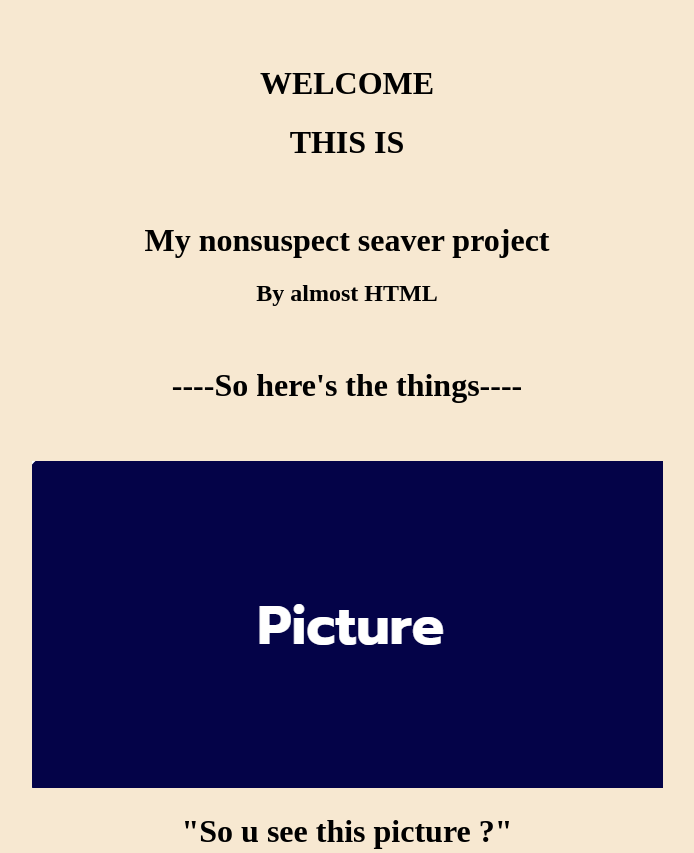
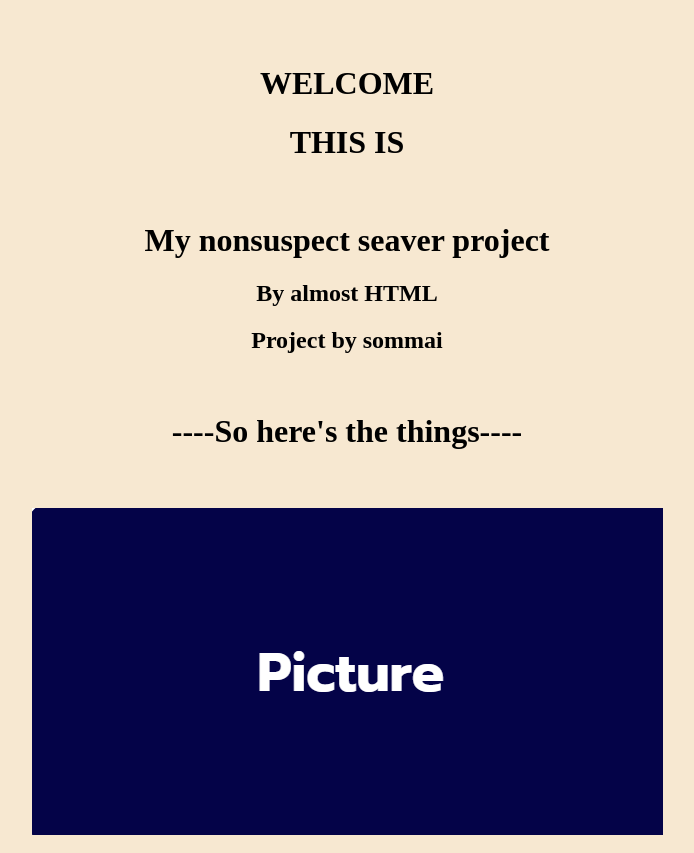
Before and after one commit to Somsrei/hmmmm.io, a plain HTML site: page index.html in a window 1280 px wide. Shown: the top 853 px of the page, without its empty margins (293-987 px from the left). Drawn offline with Linux system fonts and the light colour scheme.

Commit message:
Update index.html
add cr

```diff
--- a/index.html
+++ b/index.html
@@ -17,6 +17,7 @@
     <div>
         <h1>My nonsuspect seaver project</h1>
         <h2>By almost HTML</h2>
+        <h2>Project by sommai</h2>
     </div>
         <br>
     <div>
```
